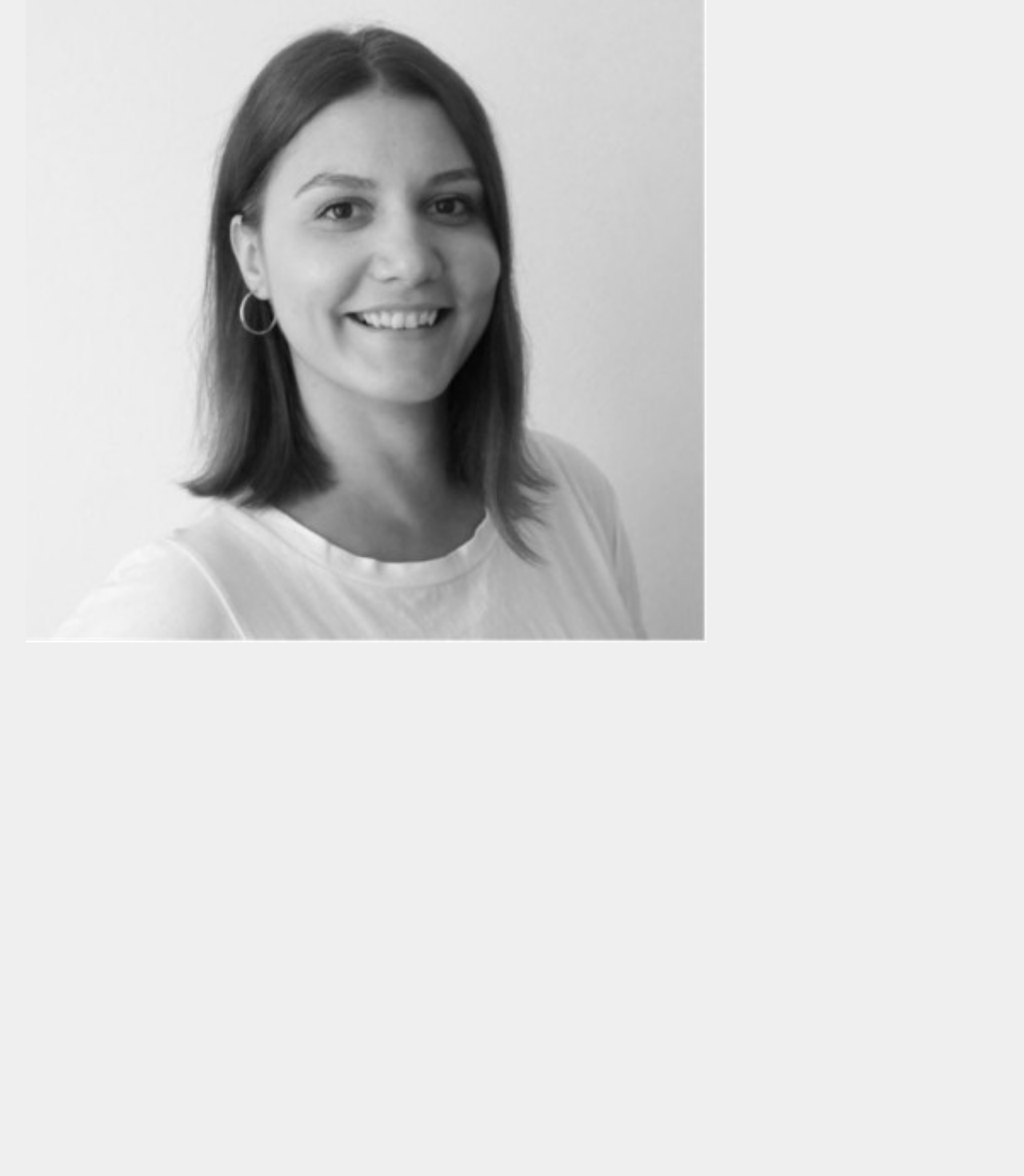
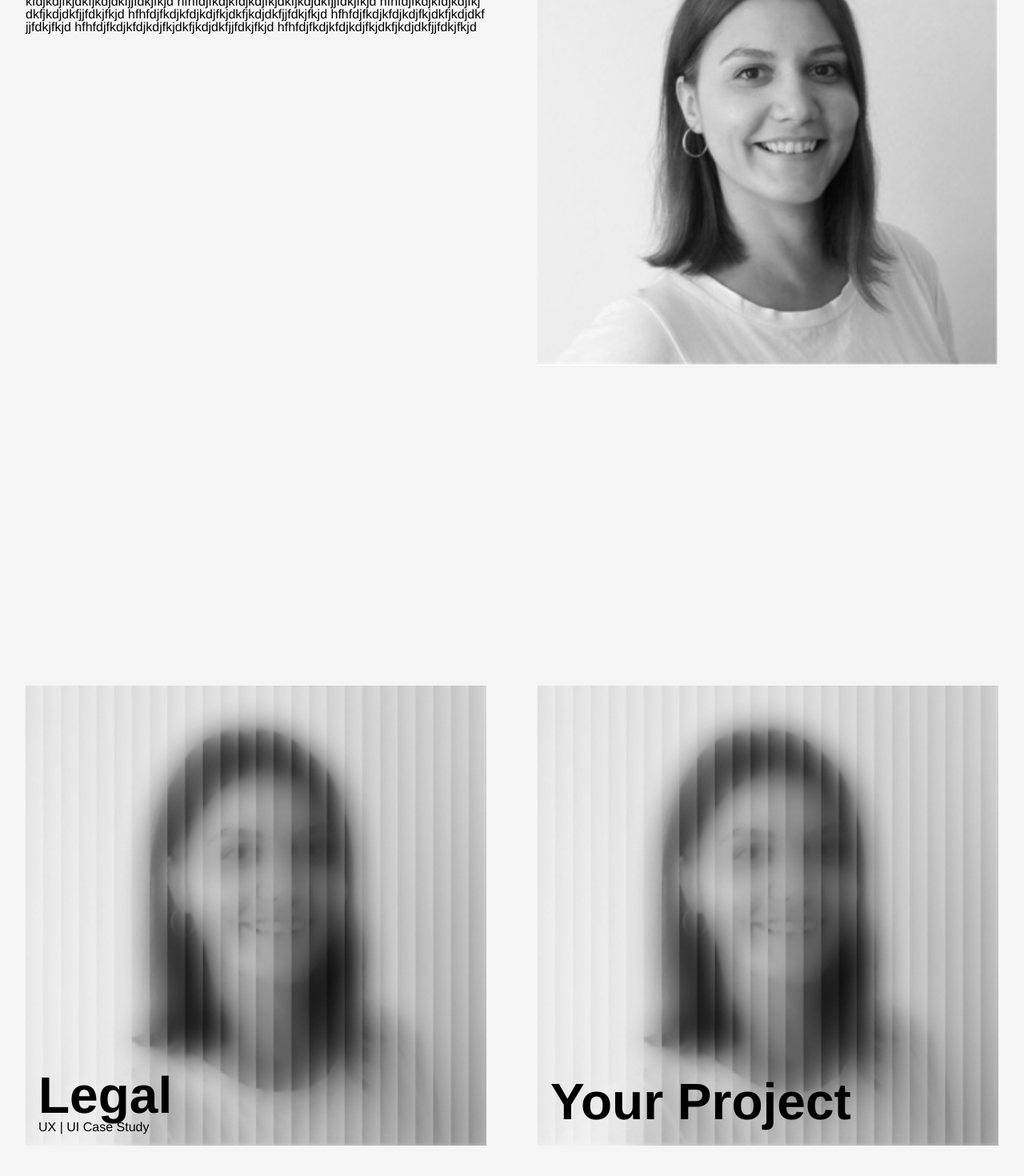
Before and after one commit to HristinaGjo/Website-Portfolio-HG, a React (Vite) app: page / in a window 1280 px wide. Shown: the part 1002-2472 px from the top of the page at 80% size. Before the commit the page ends 1805 px from the top, so only its background shows below. Built offline with nearby package versions, Linux system fonts and the light colour scheme.

Commit message:
added projects Ctn with text overlay for M+L

```diff
--- a/src/index.css
+++ b/src/index.css
@@ -8,8 +8,8 @@
   /* padding: 2rem ; /*!important*/
   color-scheme: light dark;
   /*color: rgba(255, 255, 255, 0.87); */
-  /*background:#f5f5f5 !important; */
-  background:#efefef !important;
+  background:#f5f5f5 !important;
+  /* background:#e1e1e1 !important;  */
   font-synthesis: none;
   text-rendering: optimizeLegibility;
   -webkit-font-smoothing: antialiased;
--- a/src/pages/HomePage.jsx
+++ b/src/pages/HomePage.jsx
@@ -1,6 +1,7 @@
 import React from "react";
 import classes from "../styles/homePage.module.css"
 import imageAbout from "../assets/me.png"
+import imageLegal from "../assets/effect.png"
 import SectionContainer from "../components/SectionContainer.jsx"
 
 const HomePage = () => {
@@ -14,15 +15,41 @@ const HomePage = () => {
       </div>
 
       <div className={classes.aboutCtn}>
+        <div className={classes.text}>
         <h2>About</h2>
-        <p>hfhfdjfkdjkfdjkdjfkjdkfjkdjdkfjjfdkjfkjd</p>
+        <p>hfhfdjfkdjkfdjkdjfkjdkfjkdjdkfjjfdkjfkjd
+        hfhfdjfkdjkfdjkdjfkjdkfjkdjdkfjjfdkjfkjd
+        hfhfdjfkdjkfdjkdjfkjdkfjkdjdkfjjfdkjfkjd
+        hfhfdjfkdjkfdjkdjfkjdkfjkdjdkfjjfdkjfkjd
+        hfhfdjfkdjkfdjkdjfkjdkfjkdjdkfjjfdkjfkjd
+        hfhfdjfkdjkfdjkdjfkjdkfjkdjdkfjjfdkjfkjd
+        hfhfdjfkdjkfdjkdjfkjdkfjkdjdkfjjfdkjfkjd
+        hfhfdjfkdjkfdjkdjfkjdkfjkdjdkfjjfdkjfkjd
+        hfhfdjfkdjkfdjkdjfkjdkfjkdjdkfjjfdkjfkjd
+        </p>
+        </div>
         <img src={imageAbout}/>
       </div>
 
+      <div className={classes.projectsCtn}>
+        <div className={classes.projectOne}>
+            <img src={imageLegal}/>
+            <div className={classes.textOverlay}>
+              <h2>Legal</h2>
+              <p>UX | UI Case Study</p>
+            </div>
+        </div>
+        <div className={classes.projectTwo}>
+            <img src={imageLegal}/>
+            <div className={classes.textOverlay}>
+              <h2>Your Project</h2>
+           {  /*  <p>Your Project</p> */}
+            </div>
+        </div>
+
+      </div>
     </div>
    /* </SectionContainer> */
-
-
 
    );
 }
--- a/src/styles/homePage.module.css
+++ b/src/styles/homePage.module.css
@@ -38,22 +38,70 @@ body{
 .aboutCtn{
     display: grid;
     grid-template-columns: 1fr;
-    gap: 1em
+    gap: 1em;
+    min-height: 100vh;
+    margin-bottom: 2em;
 }
 
 .aboutCtn img{
-    width: 70%;
+    width: 100%;
 }
+
+.aboutCtn h2{
+    margin-bottom: .5em;
+}
+
+.projectsCtn{
+    display: flex;
+    flex-direction: column;
+    justify-content: center;
+    align-items: center;
+    min-height: 50vh;
+    margin-bottom: 2em;
+    gap: 2em;
+}
+
+.projectsCtn .projectOne{
+    position: relative;
+    width:100%;
+}
+
+.projectsCtn .projectTwo{
+    position: relative;
+    width:100%;
+}
+
+.textOverlay{
+    position: absolute;
+    width: 100%;
+    top:80%;
+    left: 50%;
+    /*bottom: 0;
+    left: 0; */
+    text-align: left;
+    padding: 1em;
+    transform: translate(-50%, -50%);
+}
+
 
 h1{
     font-size: 4em;
     color: black !important;
 }
 
+h2{
+    font-size: 1.25em;
+}
+
 h4{
     font-size: 1em;
     font-weight: 200;
 }
+
+p {
+    font-size: 1em;
+}
+
 
 
 @media (min-width: 768px) {
@@ -76,6 +124,60 @@ h4{
         text-align: left;
     }
 
+    .aboutCtn{
+        display: grid;
+        grid-template-columns: repeat(2, 1fr); /* Two equal parts */
+        gap: 4em;
+        min-height: 100vh;
+        margin-bottom: 4em;
+    }
+
+    .text {
+        align-self: start;
+    }
+
+    .aboutCtn img{
+        width: 100%;
+    }
+
+    .projectsCtn{
+        display: grid;
+        grid-template-columns:repeat(2, 1fr);
+        min-height: 100vh;
+        gap: 4rem;
+        justify-content: center;
+        align-items: center;
+    }
+
+    .projectsCtn .projectOne {
+        position: relative;
+    }
+
+    .projectsCtn .projectTwo {
+        position: relative;
+    }
+
+    .projectOne img{
+        width: 100%;
+    }
+
+    .projectTwo img{
+        width: 100%;
+    }
+
+    .textOverlay{
+        position: absolute;
+        /*bottom: 0;
+        left: 0; */
+        width: 100%;
+        top:90%;
+        left: 50%;
+        transform: translate(-50%, -50%);
+    }
+
+
+
+
     h1{
         font-size: 10em;
         margin: 0;
@@ -84,6 +186,10 @@ h4{
 
       .mobileBreak {
         display: none;
+    }
+
+    h2{
+        font-size: 4em;
     }
 }
 
```
